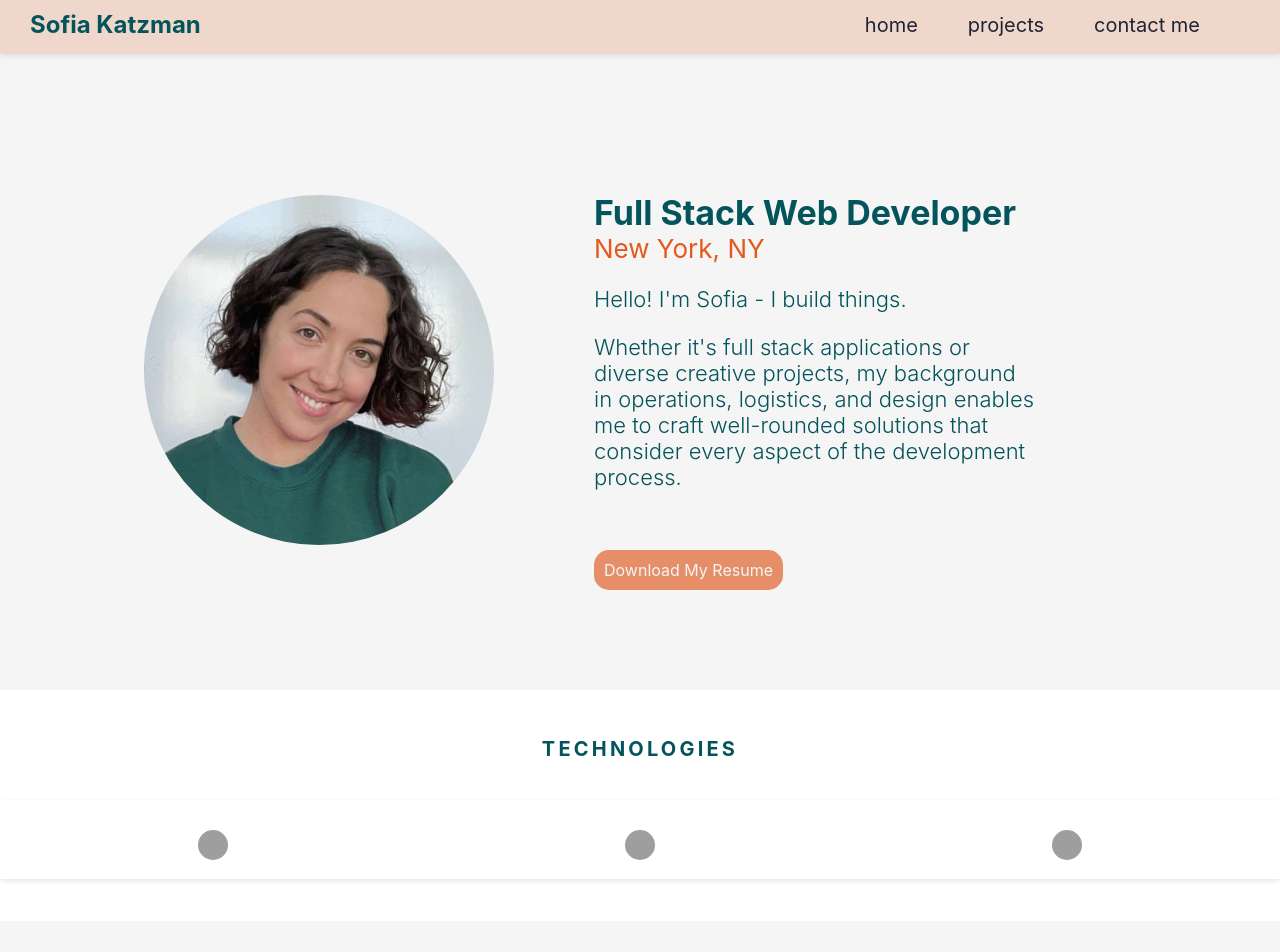
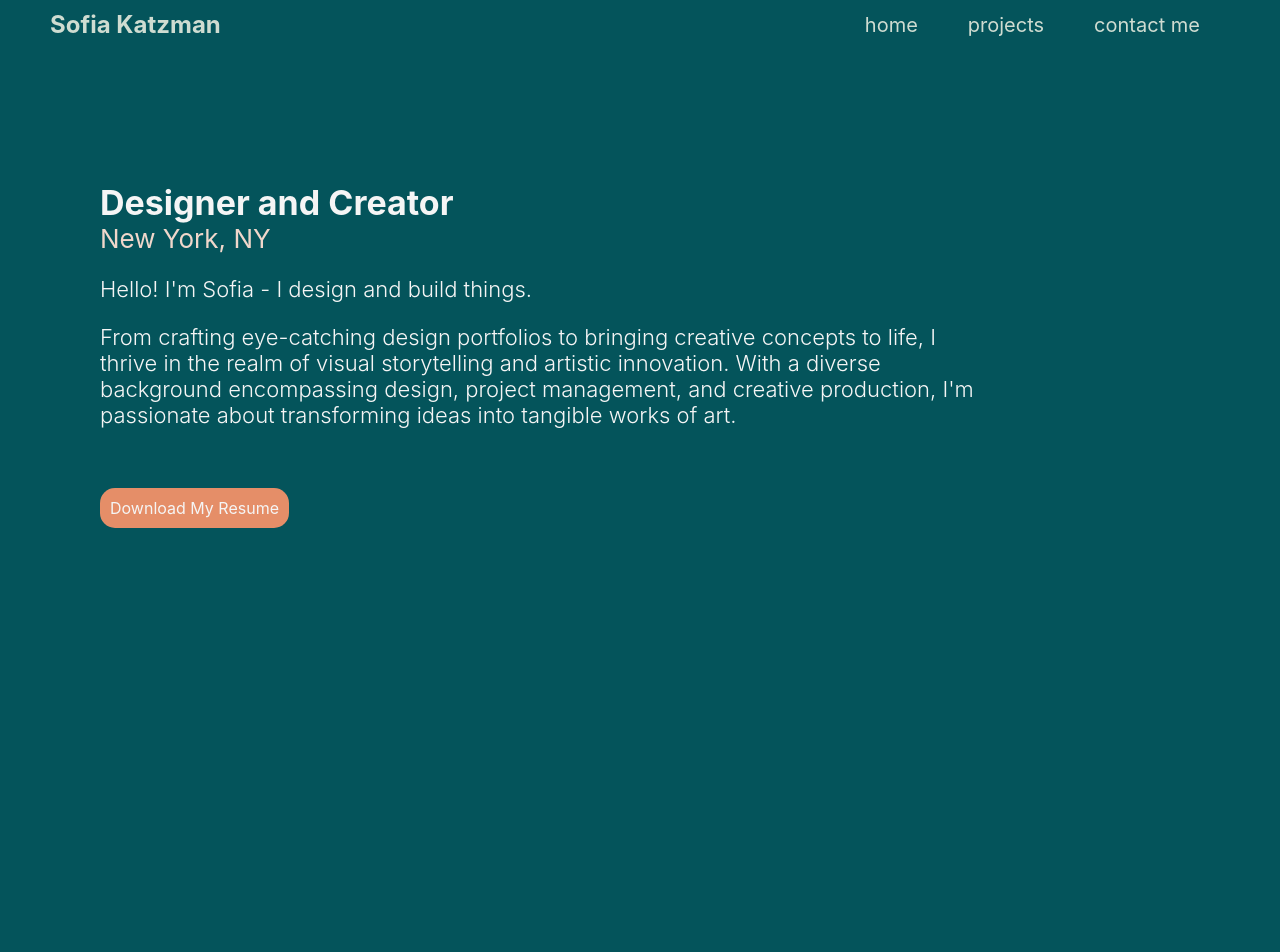
Before and after one commit to sofiakatzman/DesignPortfolio, a React (Create React App) app: page / in a window 1280 px wide. Shown: the top 952 px of the page. After the commit the page ends 800 px from the top, so only its background shows below. Built offline with nearby package versions, Linux system fonts and the light colour scheme; grey boxes are pictures that could not be loaded; the HTML template or start-up script is replaced by a standard one.

Commit message:
update content and styling

```diff
--- /dev/null
+++ b/public/index.html
@@ -0,0 +1,10 @@
+<!DOCTYPE html>
+<html lang="en">
+<head>
+    <meta charset="utf-8">
+    <title>Your React App</title>
+</head>
+<body>
+    <div id="root"></div>
+</body>
+</html>
--- a/src/App.css
+++ b/src/App.css
@@ -13,7 +13,7 @@
 }
 
 body {
-    background-color: var(--white);
+    background-color: var(--med-green);
 }
 
 h1 {
--- a/src/App.js
+++ b/src/App.js
@@ -1,6 +1,5 @@
 import React from 'react'
 import { BrowserRouter as Router, Route, Routes } from 'react-router-dom'
-import Footer from "./components/Layout/Footer/Footer"
 import Header from "./components/Layout/Header/Header"
 import Home from "./components/Pages/Home/Home"
 import Projects from "./components/Pages/Projects/Projects"
@@ -9,22 +8,6 @@ import ProjectDetail from './components/Pages/Projects/ProjectsDetail/ProjectDet
 
 
 function App() {
-
-  //scrolling navigation hide/view event listener
-  let prevScrollPos = window.pageYOffset
-
-  window.addEventListener("scroll", () => {
-    const currentScrollPos = window.pageYOffset
-
-    if (prevScrollPos > currentScrollPos) {
-      document.querySelector(".footer").classList.remove("hide")
-    } else {
-      document.querySelector(".footer").classList.add("hide")
-    }
-
-    prevScrollPos = currentScrollPos
-
-})
   return (
     <div>
       <Router>
@@ -35,7 +18,6 @@ function App() {
           <Route path="/contactme" element={<ContactMe />} />
           <Route path="/" element={<Home />} />
         </Routes>
-        <Footer />
       </Router>
     </div>
   )
--- a/src/components/Layout/Footer/Footer.css
+++ /dev/null
@@ -1,20 +0,0 @@
-.footer {
-  display: flex;
-  justify-content: center;
-  align-items: center;
-  background-color: white;
-  color: #333;
-  box-shadow: 0px 2px 5px rgba(0, 0, 0, 0.1);
-  position: fixed;
-  left: 0;
-  width: 100%;
-  padding-bottom: 15px;
-  /* height: 30px; */
-  transition: transform 0.3s ease-in-out;
-  transform: translateY(0);
-  bottom: 0;
-}
-
-.footer.hide {
-  transform: translateY(100%);
-}
--- a/src/components/Layout/Footer/Footer.js
+++ /dev/null
@@ -1,14 +0,0 @@
-import React from "react"
-import Contact from "../Contact/Contact"
-import "./Footer.css"
-
-
-function Footer(){
-    return(
-        <div className="footer">
-            <Contact />
-        </div>
-    )
-}
-
-export default Footer
--- a/src/components/Layout/Header/Header.css
+++ b/src/components/Layout/Header/Header.css
@@ -5,10 +5,9 @@
     display: flex;
     justify-content: space-between;
     align-items: center;
-    background-color: var(--main-lighter);
-    color: var(--med-green);
+    /* background-color: var(--main-lighter); */
+    color: var(--light-green);
     padding: 10px 30px 15px 30px;
-    box-shadow: 0px 2px 5px rgba(0, 0, 0, 0.1);
     font-size: 2px;
 
   }
@@ -16,6 +15,7 @@
   .logo {
     font-size: 24px;
     font-weight: bold;
+    padding-left: 20px;
   }
 
   .nav-links ul {
@@ -25,7 +25,7 @@
 
   .nav-links a {
     text-decoration: none;
-    color: var(--main-green);
+    color: var(--light-green);
     margin-right: 50px;
     font-size: 20px;
 }
--- a/src/components/Pages/About/About.css
+++ b/src/components/Pages/About/About.css
@@ -7,12 +7,11 @@
     max-width: 85%;
     /* margin: -10 auto; */
     box-sizing: border-box;
-    padding: 60px 0;
 }
 
 .about-container > div {
     flex: 1;
-    padding: 50px;
+    padding: 100px;
 }
 
 .about-headshot {
@@ -27,9 +26,6 @@
     object-fit: cover;
 }
 
-.about-blurb {
-    padding: 20px 40px;
-}
 
 .about-blurb h2,
 .about-blurb h3,
@@ -42,19 +38,19 @@
 .about-blurb h2 {
     font-size: 34px;
     font-weight: bold;
-    color: var(--med-green);
+    color: var(--white);
 }
 
 .about-blurb h3 {
     font-size: 26px;
     font-weight: 400;
-    color: var(--main-orange);
+    color: var(--main-lighter);
     margin-top: -10px;
 }
 
 .about-blurb p {
     font-size: 22px;
-    color: var(--med-green);
+    color: var(--white);
     font-weight: 300;
 }
 
--- a/src/components/Pages/About/About.js
+++ b/src/components/Pages/About/About.js
@@ -9,14 +9,14 @@ function About(){
     return(
         <div className="about">
             <div className="about-container">
-                <div className="about-headshot">
+                {/* <div className="about-headshot">
                     <img src={headshot} alt="Headshot" className="circle-image" />
-                </div>
+                </div> */}
                 <div className="about-blurb">
-                    <h2>Full Stack Web Developer</h2>
+                    <h2>Designer and Creator</h2>
                     <h3>New York, NY </h3>
-                    <p>Hello! I'm Sofia - I build things.</p>
-                    <p>Whether it's full stack applications or diverse creative projects, my background in operations, logistics, and design enables me to craft well-rounded solutions that consider every aspect of the development process.</p>
+                    <p>Hello! I'm Sofia - I design and build things.</p>
+                    <p>From crafting eye-catching design portfolios to bringing creative concepts to life, I thrive in the realm of visual storytelling and artistic innovation. With a diverse background encompassing design, project management, and creative production, I'm passionate about transforming ideas into tangible works of art.</p>
                     <br/><br/><br/>
                     <a href={resume} download className="resume">Download My Resume</a>
                 </div>
--- a/src/components/Pages/Home/Home.js
+++ b/src/components/Pages/Home/Home.js
@@ -1,14 +1,10 @@
 import React from "react"
 import About from "../About/About"
-import Technologies from "../Technologies/Technologies"
-import Projects from "../Projects/Projects"
 
 function Home(){
     return(
         <div>
             <About />
-            <Technologies /> <br/>
-            <Projects />
         </div>
     )
 }
--- a/src/components/Pages/Technologies/Technologies.css
+++ b/src/components/Pages/Technologies/Technologies.css
@@ -3,7 +3,7 @@
 
 /* Style the technologies container */
 .technologies {
-    background:  white;
+    background:  var(--med-green);
     padding: 30px 20px;
 }
 .technologies-container {
--- a/src/components/Pages/Technologies/TechnologiesData.js
+++ b/src/components/Pages/Technologies/TechnologiesData.js
@@ -1,84 +1,89 @@
-const PY_LOGO = "https://upload.wikimedia.org/wikipedia/commons/thumb/c/c3/Python-logo-notext.svg/1869px-Python-logo-notext.svg.png"
-    const HTML5_LOGO = "https://seeklogo.com/images/H/html5-without-wordmark-color-logo-14D252D878-seeklogo.com.png"
+const ADOBE_PHOTOSHOP_LOGO = "https://www.adobe.com/content/dam/cc/us/en/creativecloud/max2020/mnemonics/photoshop.svg"
+const ADOBE_ILLUSTRATOR_LOGO = "https://www.adobe.com/content/dam/cc/icons/illustrator.svg"
+const ADOBE_INDESIGN_LOGO = "https://www.adobe.com/content/dam/cc/icons/indesign.svg"
+const ADOBE_CREATIVE_CLOUD_LOGO = "https://e7.pngegg.com/pngimages/36/546/png-clipart-adobe-creative-cloud-adobe-creative-suite-computer-software-computer-icons-creative-fonts-text-trademark.png"
+const ADOBE_XD_LOGO = "https://www.adobe.com/content/dam/cc/icons/xd.svg"
+const ADOBE_RUSH_LOGO = "https://seeklogo.com/images/A/adobe-premiere-rush-cc-logo-5CBF26DFDB-seeklogo.com.png"
+const ADOBE_PREMIERE_PRO_LOGO = "https://upload.wikimedia.org/wikipedia/commons/4/40/Adobe_Premiere_Pro_CC_icon.svg"
+const PROCREATE_LOGO = "https://upload.wikimedia.org/wikipedia/commons/d/de/Procreate-icon.png"
+const SKETCHUP_3D_LOGO = "https://static-00.iconduck.com/assets.00/sketchup-icon-471x512-1ooma71a.png"
+const BLENDER_3D_LOGO = "https://upmychrome.com/images/uploads/products/1979/blender-logo.png"
+const HTML_LOGO = "https://www.w3.org/html/logo/downloads/HTML5_Logo_256.png"
 const CSS_LOGO = "https://icons-for-free.com/download-icon-css3-1331550887274886564_512.png"
-    const JS_LOGO = "https://logosdownload.com/logo/javascript-logo-big.png"
-    const REACT_LOGO = "https://upload.wikimedia.org/wikipedia/commons/thumb/a/a7/React-icon.svg/2300px-React-icon.svg.png"
-    const GIT_LOGO = "https://git-scm.com/images/logos/downloads/Git-Icon-1788C.png"
-    const SQL_LOGO = "https://www.freeiconspng.com/thumbs/sql-server-icon-png/sql-server-icon-png-29.png"
-    const SQLALCHEMY_LOGO = "https://upload.wikimedia.org/wikipedia/commons/thumb/d/d7/SQLAlchemy.svg/640px-SQLAlchemy.svg.png"
-    const FLASK_LOGO = "https://www.seekpng.com/png/detail/875-8753366_flask-framework-logo-svg.png"
+const JAVASCRIPT_LOGO = "https://logosdownload.com/logo/javascript-logo-big.png"
+const REACT_LOGO = "https://upload.wikimedia.org/wikipedia/commons/a/a7/React-icon.svg"
 
-    const PROCREATE_LOGO = "https://upload.wikimedia.org/wikipedia/commons/d/de/Procreate-icon.png"
-    const ADOBE_LOGO = "https://e7.pngegg.com/pngimages/36/546/png-clipart-adobe-creative-cloud-adobe-creative-suite-computer-software-computer-icons-creative-fonts-text-trademark.png"
-    const PY_LINK = "https://www.python.org/psf-landing/"
-    const HTML5_LINK = "https://www.w3schools.com/html/default.asp"
-    const CSS_LINK = "https://www.w3schools.com/css/default.asp"
-    const JS_LINK = "https://www.w3schools.com/js/default.asp"
-    const REACT_LINK = "https://react.dev/"
-    const GIT_LINK = "https://git-scm.com/"
-    const SQL_LINK = "https://www.w3schools.com/sql/sql_quickref.asp"
-    const SQLALCHEMY_LINK = "https://www.sqlalchemy.org/"
-    const FLASK_LINK = "https://flask-sqlalchemy.palletsprojects.com/en/3.0.x/#"
 
-    const PROCREATE_LINK = "https://procreate.com/"
-    const ADOBE_LINK = "https://www.adobe.com/creativecloud/campaign/pricing.html?gclid=Cj0KCQjwldKmBhCCARIsAP-0rfwvPPvyLw_Wne5qtHCpQ29yRZbijqdPfhBUlPurUZ95siTqlXzQZhAaAoEoEALw_wcB&sdid=KKQWQ&mv=search&ef_id=Cj0KCQjwldKmBhCCARIsAP-0rfwvPPvyLw_Wne5qtHCpQ29yRZbijqdPfhBUlPurUZ95siTqlXzQZhAaAoEoEALw_wcB:G:s&s_kwcid=AL!3085!3!427629445639!e!!g!!adobe%20creative%20suite!151097560!99093500786"
 const technologies = [
     {
-            logo: PY_LOGO,
-            link: PY_LINK,
-            alt: "Python",
+        logo: ADOBE_PHOTOSHOP_LOGO,
+        link: "https://www.adobe.com/products/photoshop.html",
+        alt: "Adobe Photoshop",
     },
     {
-            logo: HTML5_LOGO,
-            link: HTML5_LINK,
-            alt: "HTML5",
+        logo: ADOBE_ILLUSTRATOR_LOGO,
+        link: "https://www.adobe.com/products/illustrator.html",
+        alt: "Adobe Illustrator",
+    },
+    {
+        logo: ADOBE_INDESIGN_LOGO,
+        link: "https://www.adobe.com/products/indesign.html",
+        alt: "Adobe InDesign",
+    },
+    {
+        logo: ADOBE_CREATIVE_CLOUD_LOGO,
+        link: "https://www.adobe.com/creativecloud.html",
+        alt: "Adobe Creative Cloud",
+    },
+    {
+        logo: ADOBE_XD_LOGO,
+        link: "https://www.adobe.com/products/xd.html",
+        alt: "Adobe XD",
+    },
+    {
+        logo: ADOBE_RUSH_LOGO,
+        link: "https://www.adobe.com/products/premiere-rush.html",
+        alt: "Adobe Premiere Rush",
+    },
+    {
+        logo: ADOBE_PREMIERE_PRO_LOGO,
+        link: "https://www.adobe.com/products/premiere.html",
+        alt: "Adobe Premiere Pro",
+    },
+    {
+        logo: PROCREATE_LOGO,
+        link: "https://procreate.com/",
+        alt: "Procreate",
+    },
+    {
+        logo: SKETCHUP_3D_LOGO,
+        link: "https://www.sketchup.com/",
+        alt: "SketchUp 3D",
+    },
+    {
+        logo: BLENDER_3D_LOGO,
+        link: "https://www.blender.org/",
+        alt: "Blender 3D",
+    },
+    {
+        logo: HTML_LOGO,
+        link: "https://www.w3schools.com/html/default.asp",
+        alt: "HTML",
     },
     {
         logo: CSS_LOGO,
-            link: CSS_LINK,
+        link: "https://www.w3schools.com/css/default.asp",
         alt: "CSS",
     },
     {
-            logo: JS_LOGO,
-            link: JS_LINK,
+        logo: JAVASCRIPT_LOGO,
+        link: "https://www.w3schools.com/js/default.asp",
         alt: "JavaScript",
     },
     {
         logo: REACT_LOGO,
-            link: REACT_LINK,
+        link: "https://react.dev/",
         alt: "React",
     },
-        {
-            logo: FLASK_LOGO,
-            link: FLASK_LINK,
-            alt: "Flask",
-        },
-        {
-            logo: SQL_LOGO,
-            link: SQL_LINK,
-            alt: "SQL",
-        },
-        {
-            logo: SQLALCHEMY_LOGO,
-            link: SQLALCHEMY_LINK,
-            alt: "SQLAlchemy",
-        },
-        {
-            logo: GIT_LOGO,
-            link: GIT_LINK,
-            alt: "Git",
-        },
-        {
-            logo: PROCREATE_LOGO,
-            link: PROCREATE_LINK,
-            alt: "Procreate",
-        },
-        {
-            logo: ADOBE_LOGO,
-            link: ADOBE_LINK,
-            alt: "Adobe Creative Suite",
-        }
-
 ]
-
 export default technologies
```
Lines whose indentation alone changed are shown as unchanged.
